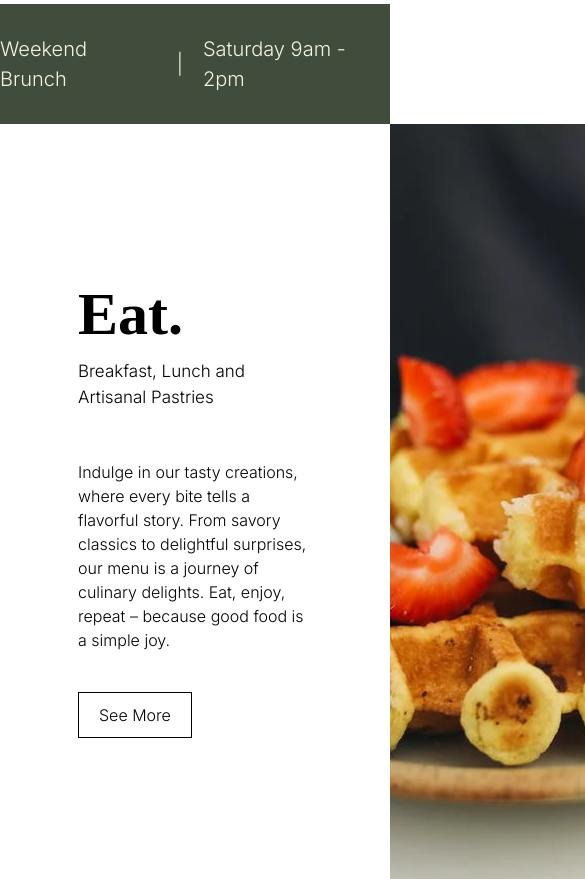
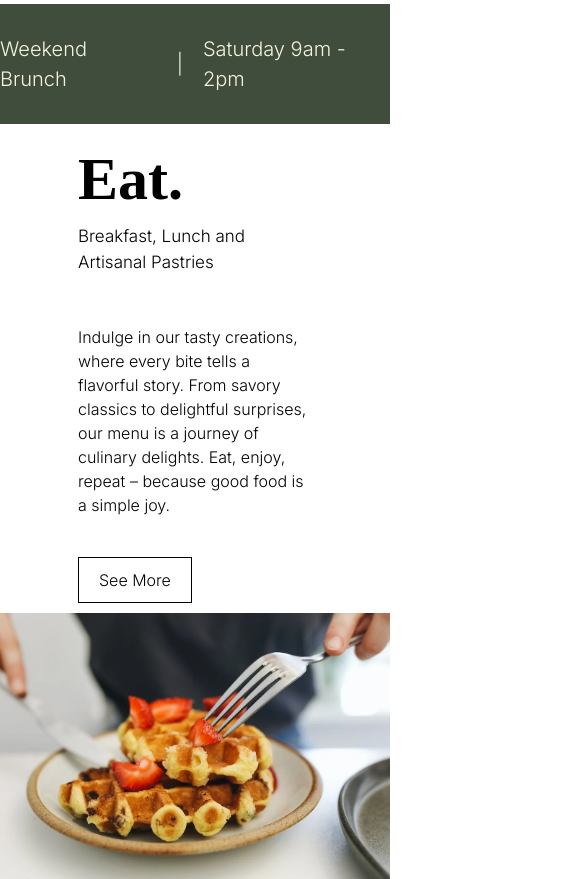
Before and after one commit to mehak-bahaar/restaurant-application, a Next.js app: page / in a window 390 px wide. Shown: the part 920-1799 px from the top of the page, 585 px wide, since content can reach past the window. Built offline with nearby package versions, Linux system fonts and the light colour scheme.

Commit message:
resetting hero

```diff
--- a/Components/Sections/Sections.module.css
+++ b/Components/Sections/Sections.module.css
@@ -57,7 +57,7 @@
     }
     .imageContainer{
         width: 100%;
-        min-height: 50%;
+        height: 100%;
     }
     .textContainer{
         padding: 10px 0;
```
